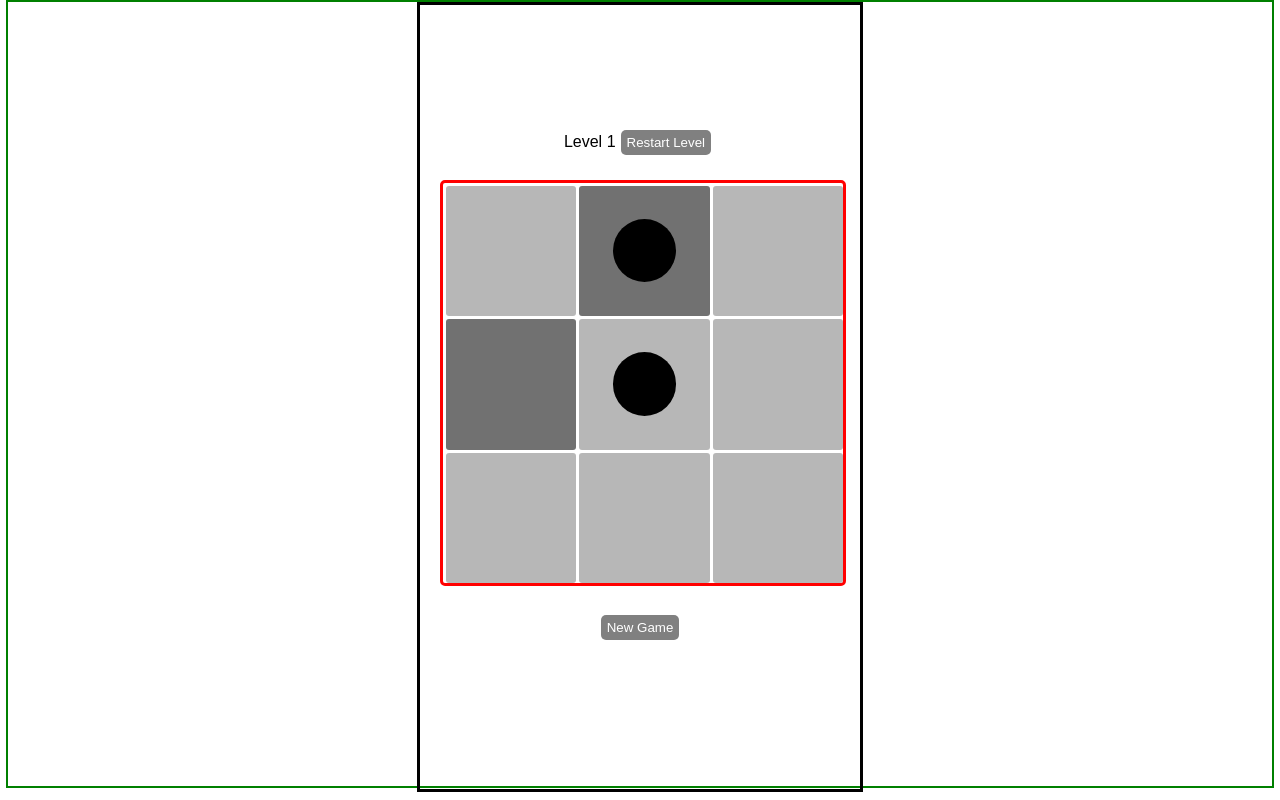
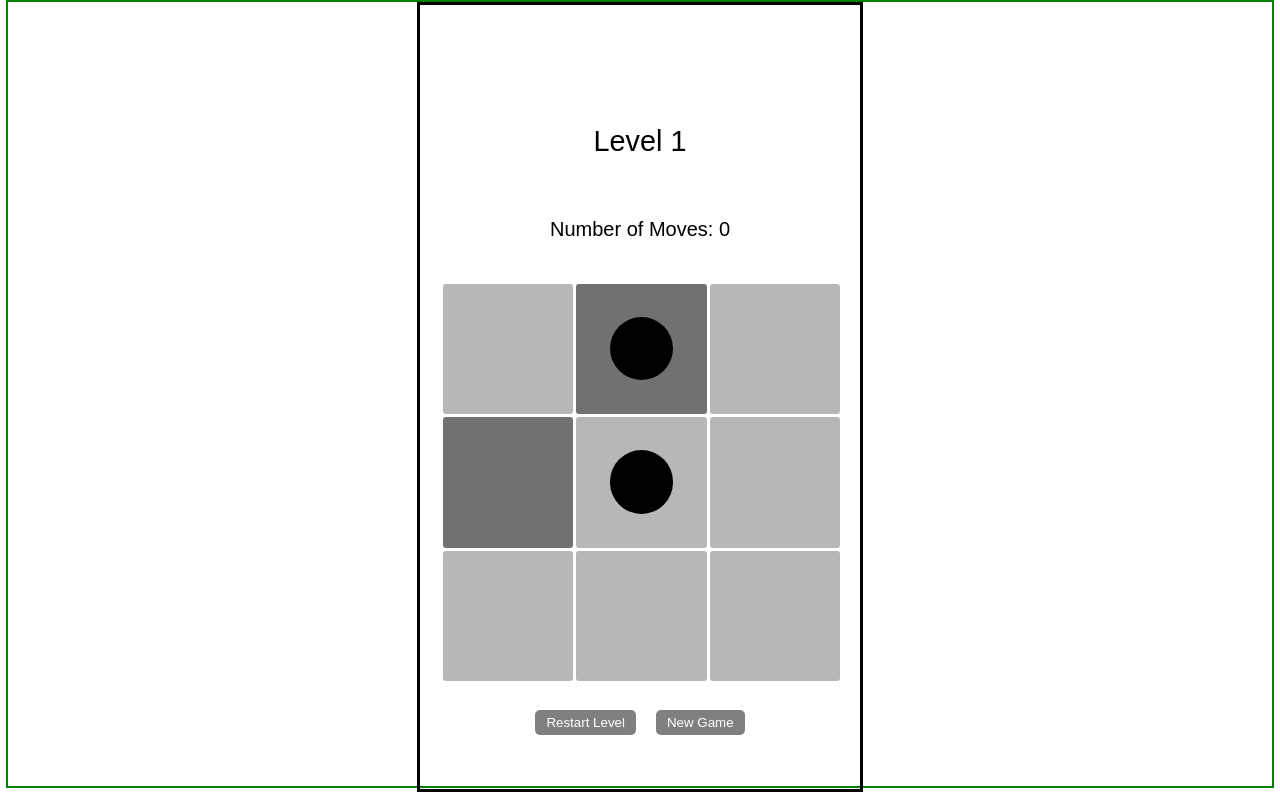
Before and after one commit to steffriedrichs/Project_1-React, a React (Create React App) app: page / in a window 1280 px wide. Built offline with nearby package versions, Linux system fonts and the light colour scheme.

Commit message:
Add move count + detect wrong move + refactor

```diff
--- a/src/components/App/App.js
+++ b/src/components/App/App.js
@@ -7,7 +7,7 @@ import {
     Button,
     LevelDisplay,
     BottomContentContainer,
-    FixLevelSelector,
+    ButtonText,
 } from "./style";
 
 export default class App extends Component {
@@ -16,6 +16,7 @@ export default class App extends Component {
         this.state = {
             numberOfRows: 3,
             level: 1,
+            numberOfMoves: 0,
         };
         this.startNewGame = this.startNewGame.bind(this);
         this.getFieldsArray = this.getFieldsArray.bind(this);
@@ -57,13 +58,6 @@ export default class App extends Component {
             <Container>
                 <TopContentContainer>
                     <LevelDisplay>Level {this.state.level}</LevelDisplay>
-                    <Button
-                        onClick={() => {
-                            this.forceUpdate();
-                        }}
-                    >
-                        Restart Level
-                    </Button>
                 </TopContentContainer>
                 <Board
                     numberOfRows={this.state.numberOfRows}
@@ -74,10 +68,17 @@ export default class App extends Component {
                 <BottomContentContainer>
                     <Button
                         onClick={() => {
+                            this.forceUpdate();
+                        }}
+                    >
+                        <ButtonText>Restart Level</ButtonText>
+                    </Button>
+                    <Button
+                        onClick={() => {
                             this.startNewGame();
                         }}
                     >
-                        New Game
+                        <ButtonText>New Game</ButtonText>
                     </Button>
                 </BottomContentContainer>
             </Container>
--- a/src/components/App/style.js
+++ b/src/components/App/style.js
@@ -17,7 +17,7 @@ export const Button = styled.button`
     display: inline;
     height: 25px;
     line-height: 23px;
-    margin: 5px;
+    margin: 5px 10px;
     background-color: grey;
     color: white;
     text-align: center;
@@ -30,14 +30,16 @@ export const Button = styled.button`
       }
 `;
 
+export const ButtonText = styled.span`
+    padding: 5px;
+`;
+
 export const LevelDisplay = styled.div`
-    display: inline;
+    display: block;
+    font-size: 180%;
+    padding-bottom: 10%;
 `;
 
 export const BottomContentContainer = styled.div`
     padding: 0px 20px;
 `;
-
-export const FixLevelSelector = styled.div`
-    display: inline;
-`;
--- a/src/components/Board/Board.js
+++ b/src/components/Board/Board.js
@@ -1,13 +1,14 @@
 import React, { Component } from "react";
 
-import { PlayingBoard, Field, Stone, InfoBox, WinningText, Nodisplay } from "./style";
-import { Button } from "../App/style";
+import { PlayingBoard, Field, Stone, InfoBox, WinningText, Nodisplay, MovesIndicator } from "./style";
 
 export default class Board extends Component {
     constructor(props) {
         super(props);
         this.state = {
             currentStones: [],
+            isWrongMove: false,
+            numberOfMoves: 0,
         };
         this.getFields = this.getFields.bind(this);
         this.checkMove = this.checkMove.bind(this);
@@ -21,7 +22,7 @@ export default class Board extends Component {
 
     initStones(n, level) {
         let stonesArray = [...Array(n * n).fill(0)];
-        let factor = (level%5 != 0) ? level%5 : 5;
+        let factor = level % 5 != 0 ? level % 5 : 5;
         let numbersToSelect = Math.floor(n * n * (factor / 10 + 0.2));
 
         for (let i = 0; i < numbersToSelect; i = i + 1) {
@@ -35,20 +36,23 @@ export default class Board extends Component {
         return stonesArray;
     }
 
+    getMoveDiretion(moveX, moveY) {
+        if (Math.abs(moveX) > Math.abs(moveY)) {
+            return moveX > 0 ? "right" : "left";
+        }
+        if (Math.abs(moveY) > Math.abs(moveX)) {
+            return moveY > 0 ? "down" : "up";
+        }
+        return null;
+    }
+
     getMouseMove(mouseMoveEvent, mouseDown) {
         if (!mouseDown) return null;
 
         let moveX = mouseMoveEvent.movementX;
         let moveY = mouseMoveEvent.movementY;
-        let result = null;
 
-        if (Math.abs(moveX) > Math.abs(moveY)) {
-            result = moveX > 0 ? "right" : "left";
-        }
-        if (Math.abs(moveY) > Math.abs(moveX)) {
-            result = moveY > 0 ? "down" : "up";
-        }
-        return result;
+        return this.getMoveDiretion(moveX, moveY);
     }
 
     getTouchMove(touchMoveEvent, ongoingTouches) {
@@ -57,6 +61,7 @@ export default class Board extends Component {
             posY: touchMoveEvent.targetTouches[0].pageY,
         };
         ongoingTouches.push(newTouch);
+
         return ongoingTouches;
     }
 
@@ -68,14 +73,7 @@ export default class Board extends Component {
         let moveX = end.posX - start.posX;
         let moveY = end.posY - start.posY;
 
-        let result = null;
-        if (Math.abs(moveX) > Math.abs(moveY)) {
-            result = moveX > 0 ? "right" : "left";
-        }
-        if (Math.abs(moveY) > Math.abs(moveX)) {
-            result = moveY > 0 ? "down" : "up";
-        }
-        return result;
+        return this.getMoveDiretion(moveX, moveY);
     }
 
     checkMove(direction, fieldId, n, currentStones) {
@@ -86,7 +84,8 @@ export default class Board extends Component {
                 currentStones[colOrRow[k]] = currentStones[colOrRow[k + 1]];
             }
             currentStones[colOrRow[n - 1]] = 0;
-            this.setState({ currentStones: currentStones });
+            let moves = eval(this.state.numberOfMoves + 1);
+            this.setState({ currentStones: currentStones, numberOfMoves: moves });
         };
 
         let shiftToEnd = (colOrRow, currentStones) => {
@@ -94,7 +93,12 @@ export default class Board extends Component {
                 currentStones[colOrRow[k]] = currentStones[colOrRow[k - 1]];
             }
             currentStones[colOrRow[0]] = 0;
-            this.setState({ currentStones: currentStones });
+            let moves = eval(this.state.numberOfMoves + 1);
+            this.setState({ currentStones: currentStones, numberOfMoves: moves });
+        };
+
+        let displayWrongMove = numberOfBlockingStone => {
+            this.setState({ isWrongMove: true });
         };
 
         if (direction === "up" || direction === "down") {
@@ -104,12 +108,18 @@ export default class Board extends Component {
                 col.push(n * (n - i) + number);
             }
             if (direction === "up") {
-                if (currentStones[col[0]] === 1) return;
+                if (currentStones[col[0]] === 1) {
+                    displayWrongMove(col[0]);
+                    return;
+                }
                 shiftToStart(col, currentStones);
                 return;
             }
             if (direction === "down") {
-                if (currentStones[col[n - 1]] === 1) return;
+                if (currentStones[col[n - 1]] === 1) {
+                    displayWrongMove(col[n - 1]);
+                    return;
+                }
                 shiftToEnd(col, currentStones);
                 return;
             }
@@ -122,12 +132,18 @@ export default class Board extends Component {
                 row.push(n - j + number * n);
             }
             if (direction === "right") {
-                if (currentStones[row[n - 1]] === 1) return;
+                if (currentStones[row[n - 1]] === 1) {
+                    displayWrongMove(row[n - 1]);
+                    return;
+                }
                 shiftToEnd(row, currentStones);
                 return;
             }
             if (direction === "left") {
-                if (currentStones[row[0]] === 1) return;
+                if (currentStones[row[0]] === 1) {
+                    displayWrongMove(row[0]);
+                    return;
+                }
                 shiftToStart(row, currentStones);
                 return;
             }
@@ -181,7 +197,9 @@ export default class Board extends Component {
                 : this.state.currentStones;
 
         return (
-            <PlayingBoard>
+            <>
+                <MovesIndicator>Number of Moves: {this.state.numberOfMoves}</MovesIndicator>
+                <PlayingBoard isWrongMove={this.state.isWrongMove}>
                     {this.getFields(this.props.fieldsArray, this.props.numberOfRows, currentStones)}
                     {this.checkIfWon(currentStones, this.props.fieldsArray) ? (
                         <InfoBox>
@@ -201,6 +219,7 @@ export default class Board extends Component {
                         <></>
                     )}
                 </PlayingBoard>
+            </>
         );
     }
 }
--- a/src/components/Board/style.js
+++ b/src/components/Board/style.js
@@ -1,7 +1,12 @@
 import styled from "styled-components";
+import { keyframes } from "styled-components";
+
+const wrongMoveError = keyframes`
+    0% { border: 3px solid red; }
+    100% { border: none; }
+`;
 
 export const PlayingBoard = styled.div`
-    border: 3px solid red;
     display: inline-block;
     width: 60vw;
     height: 60vw;
@@ -9,6 +14,9 @@ export const PlayingBoard = styled.div`
     max-height: 400px;
     border-radius: 5px;
     margin: 20px;
+    animation-name: ${props => (props.isWrongMove ? wrongMoveError : null)};
+    animation-duration: 1s;
+    animation-iteration-count: 1;
 `;
 
 export const Field = styled.div`
@@ -54,3 +62,7 @@ export const WinningText = styled.div`
 export const Nodisplay = styled.p`
     display: none;
 `;
+
+export const MovesIndicator = styled.p`
+    font-size: 20px;
+`;
```
Lines whose indentation alone changed are shown as unchanged.
